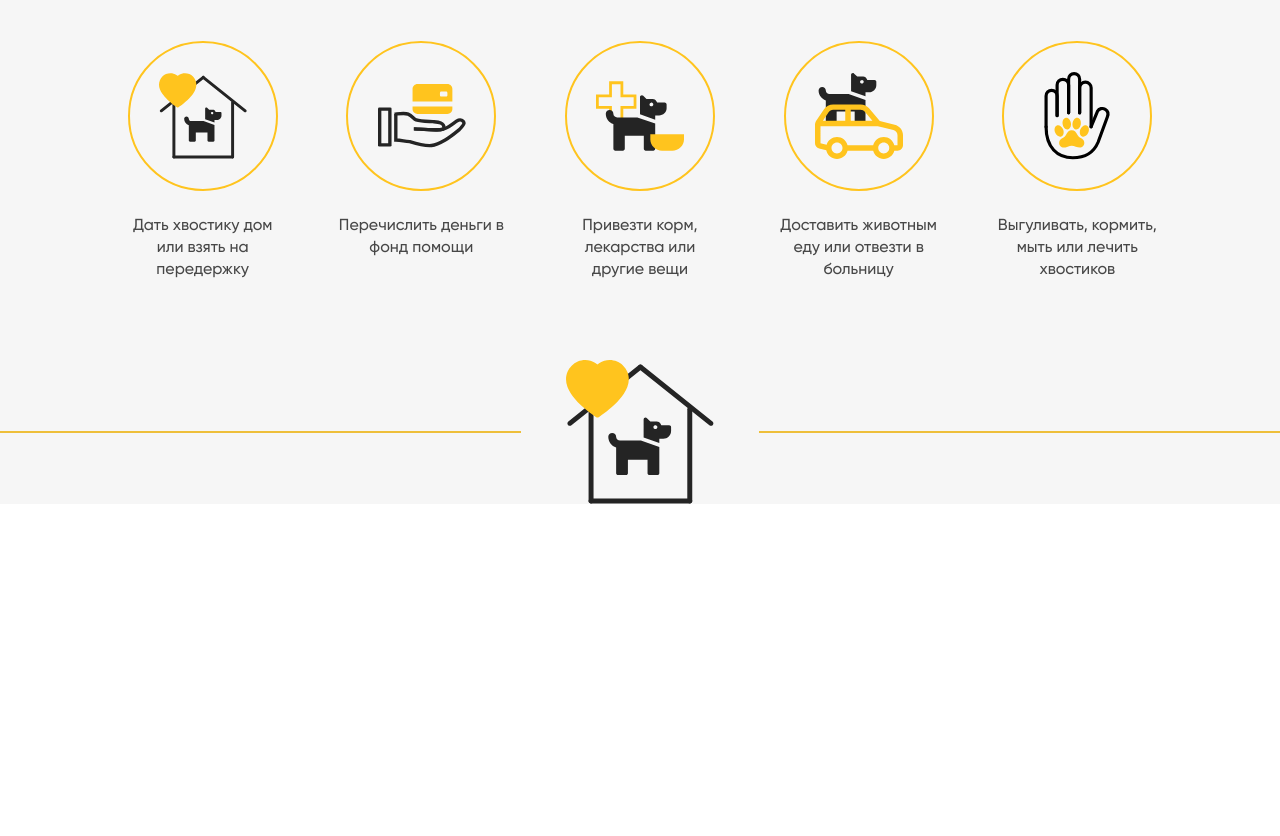
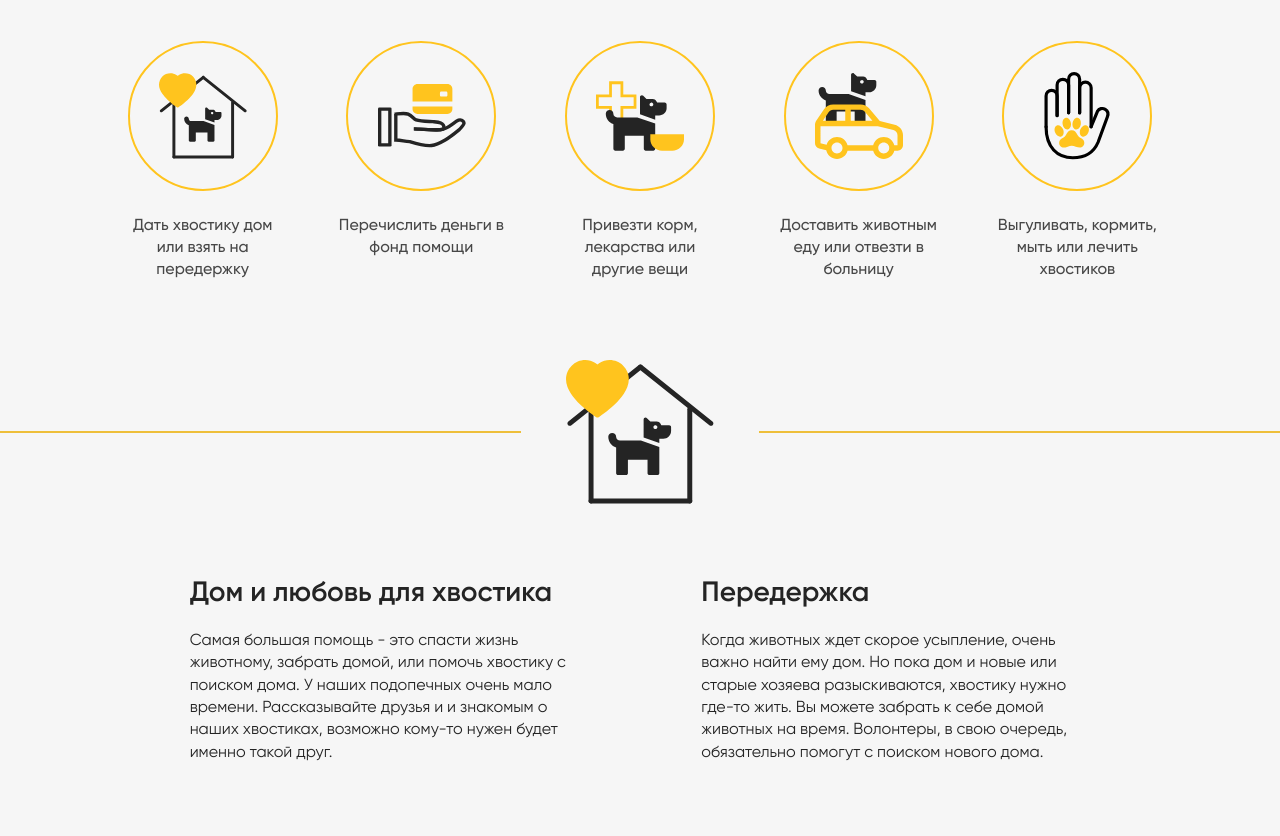
Before and after one commit to private-doggo/senla-react-hw1, a plain HTML site: page index.html in a window 1280 px wide. Shown: the part 966-1802 px from the top of the page. Before the commit the page ends 1470 px from the top, so only its background shows below. Drawn offline with Linux system fonts and the light colour scheme.

Commit message:
home section implemented

```diff
--- a/assets/styles/style.css
+++ b/assets/styles/style.css
@@ -216,6 +216,12 @@ body {
   /* разобраться в этой строчке, она меняет размеры иконок в сепараторе, хотя по идее не должна */
 }
 
+/* home-section */
+
+.home-section__block h3 {
+  font-weight: 600;
+}
+
 /* RESPONSIVE LAYOUT */
 
 @media (min-width: 320px) {
@@ -309,6 +315,26 @@ body {
     width: 54px;
     height: 52px;
     margin: 0 45px;
+  }
+
+  /* home-section */
+
+  #home-section {
+    padding: 24px 0 40px;
+  }
+
+  .home-section__block:first-child {
+    margin-bottom: 32px;
+  }
+
+  .home-section__block h3 {
+    text-align: center;
+    margin-bottom: 16px;
+  }
+
+  .home-section__block p {
+    font-size: 14px;
+    line-height: 19.6px;
   }
 }
 
@@ -434,6 +460,34 @@ body {
     height: 62px;
     /* по макету здесь должен быть отступ 25px, а не 45px */
   }
+
+  /* home-section */
+
+  #home-section {
+    padding: 44px 0;
+    /* или 40px 0 48px */
+  }
+
+  #home-section .wrapper {
+    display: flex;
+    justify-content: space-evenly;
+  }
+
+  .home-section__block {
+    width: 189px;
+  }
+
+  .home-section__block:first-child {
+    margin-bottom: 0;
+    /* убираем отступ снизу левого блока */
+  }
+
+  .home-section__block h3 {
+    height: 54px;
+    font-size: 20px;
+    text-align: start;
+    margin-bottom: 8px;
+  }
 }
 
 @media (min-width: 1024px) {
@@ -520,6 +574,23 @@ body {
     height: 98px;
     /* по макету здесь должен быть отступ 29px, а не 45px */
   }
+
+  /* home-section */
+
+  .home-section__block {
+    width: 275px;
+  }
+
+  .home-section__block h3 {
+    font-size: 24px;
+    height: 64px;
+    margin-bottom: 4px;
+  }
+
+  .home-section__block p {
+    font-size: 16px;
+    line-height: 22.4px;
+  }
 }
 
 @media (min-width: 1270px) {
@@ -598,6 +669,22 @@ body {
     height: 144px;
     /* по макету здесь должен быть отступ 33px, а не 45px */
   }
+
+  /* home-section */
+
+  #home-section {
+    padding: 72px 0 72px;
+  }
+
+  .home-section__block {
+    width: 389px;
+  }
+
+  .home-section__block h3 {
+    font-size: 28px;
+    height: unset;
+    margin-bottom: 20px;
+  }
 }
 
 @media (min-width: 1366px) {
--- a/index.html
+++ b/index.html
@@ -109,6 +109,31 @@
     <div class="separator bg-grey">
       <div class="separator-icon home-icon"></div>
     </div>
+
+    <section id="home-section" class="bg-grey">
+      <div class="wrapper">
+        <div class="home-section__block">
+          <h3>
+            Дом и любовь для хвостика
+          </h3>
+          <p>
+            Самая большая помощь - это спасти жизнь животному, забрать домой, или помочь хвостику с поиском дома. У
+            наших подопечных очень мало времени. Рассказывайте друзья и и знакомым о наших хвостиках, возможно кому-то
+            нужен будет именно такой друг.
+          </p>
+        </div>
+        <div class="home-section__block">
+          <h3>
+            Передержка
+          </h3>
+          <p>
+            Когда животных ждет скорое усыпление, очень важно найти ему дом. Но пока дом и новые или старые хозяева
+            разыскиваются, хвостику нужно где-то жить. Вы можете забрать к себе домой животных на время. Волонтеры, в
+            свою очередь, обязательно помогут с поиском нового дома.
+          </p>
+        </div>
+      </div>
+    </section>
   </main>
 
   <footer></footer>
```
